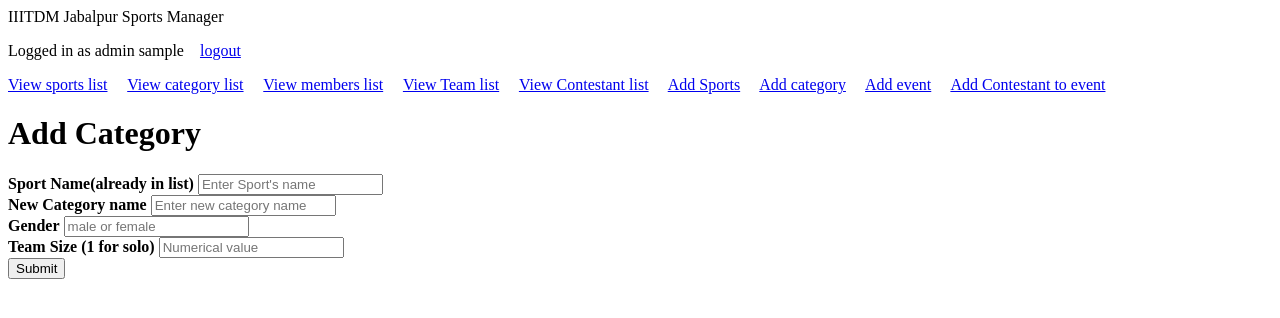
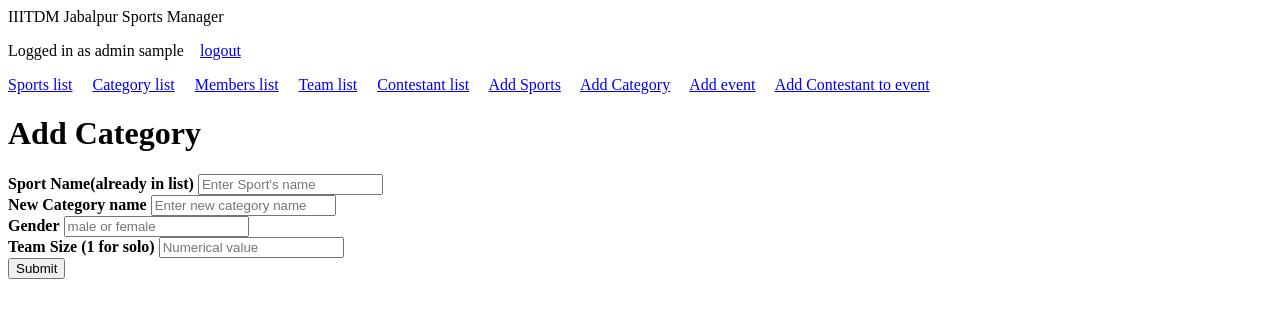
Before and after one commit to ankur-karn/Sports-Management, a PHP site: page /admin/pages/add-category.php in a window 1280 px wide. Shown: the top 318 px of the page. Run offline with PHP 8.4, Linux system fonts and the light colour scheme; a user stored in the database is signed in.

Commit message:
Update header.php

```diff
--- a/admin/header.php
+++ b/admin/header.php
@@ -12,13 +12,13 @@ table, th, td {
     <p>Logged in as admin <?php echo $_SESSION['username']; ?>&emsp;<a href="../logout-admin.php">logout</a></p>
     </div>
     <div>
-            <a href="sports-list.php">View sports list</a>&emsp;
-            <a href="category-list.php">View category list</a>&emsp;
-            <a href="members-list.php">View members list</a>&emsp;
-            <a href="team-list.php">View Team list</a>&emsp;
-            <a href="contestant-list.php">View Contestant list</a>&emsp;
+            <a href="sports-list.php">Sports list</a>&emsp;
+            <a href="category-list.php">Category list</a>&emsp;
+            <a href="members-list.php">Members list</a>&emsp;
+            <a href="team-list.php">Team list</a>&emsp;
+            <a href="contestant-list.php">Contestant list</a>&emsp;
             <a href="add-sport.php">Add Sports</a>&emsp;
-            <a href="add-category.php">Add category</a>&emsp;
+            <a href="add-category.php">Add Category</a>&emsp;
             <a href="add-event.php">Add event</a>&emsp;
             <a href="contestant-in-event.php">Add Contestant to event</a>&emsp;
     </div>
```
